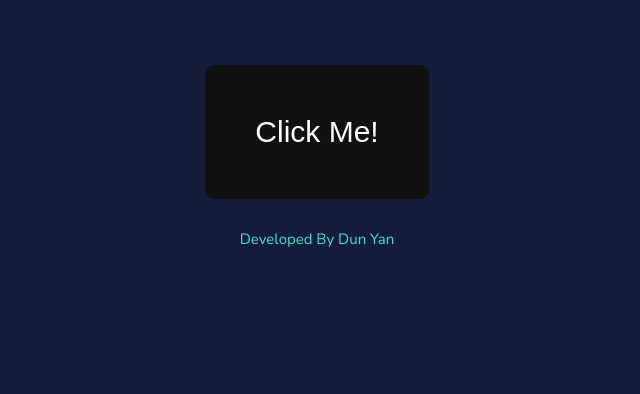
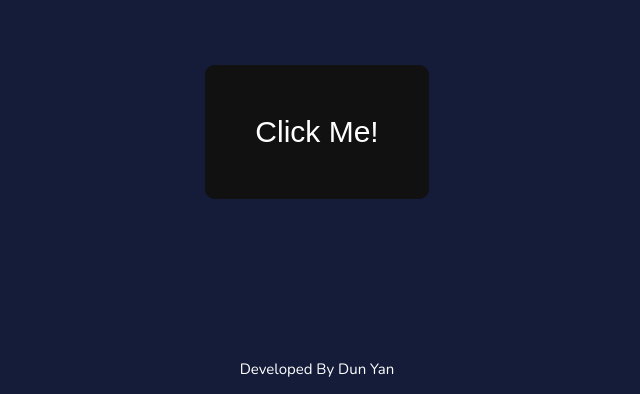
Before and after one commit to dunyanong/Quote-Generator, a plain HTML site: page index.html in a window 1280 px wide. Shown: the part 440-834 px from the top of the page, without its empty margins (323-963 px from the left). Before the commit the page ends 800 px from the top, so only its background shows below. Drawn offline with nearby package versions, Linux system fonts and the light colour scheme.

Commit message:
Update QG.css

```diff
--- a/QG.css
+++ b/QG.css
@@ -84,12 +84,12 @@ h1{
     100% { background-position: 0 0; }
 }
 
+.foot{
+    margin-top: 10rem;
+}
+
 .name{
-    color: turquoise;
+    color: white;
     font-size: 15px;
     text-align: center;
 }
-
-@media only screen and (max-width: 375px) and (max-height: 812px) and (-webkit-device-pixel-ratio: 3) {
-
-}
```
